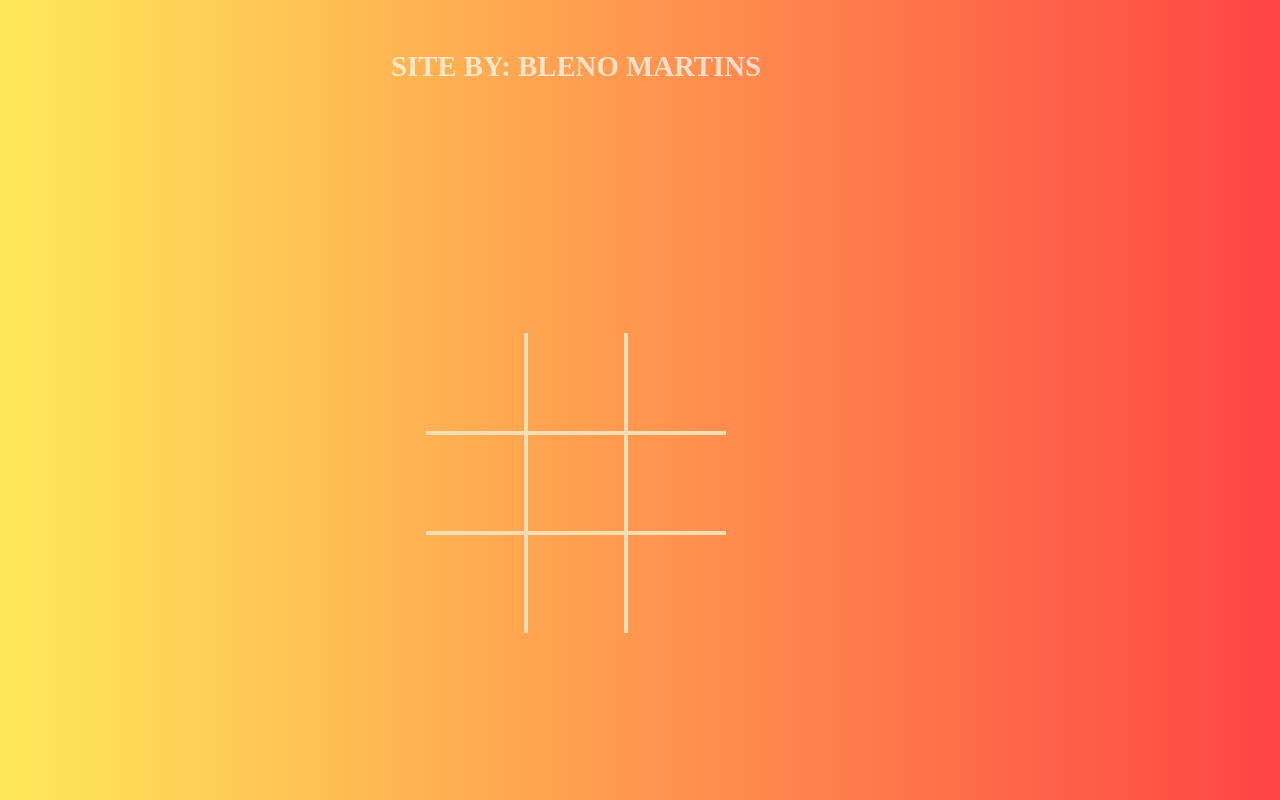
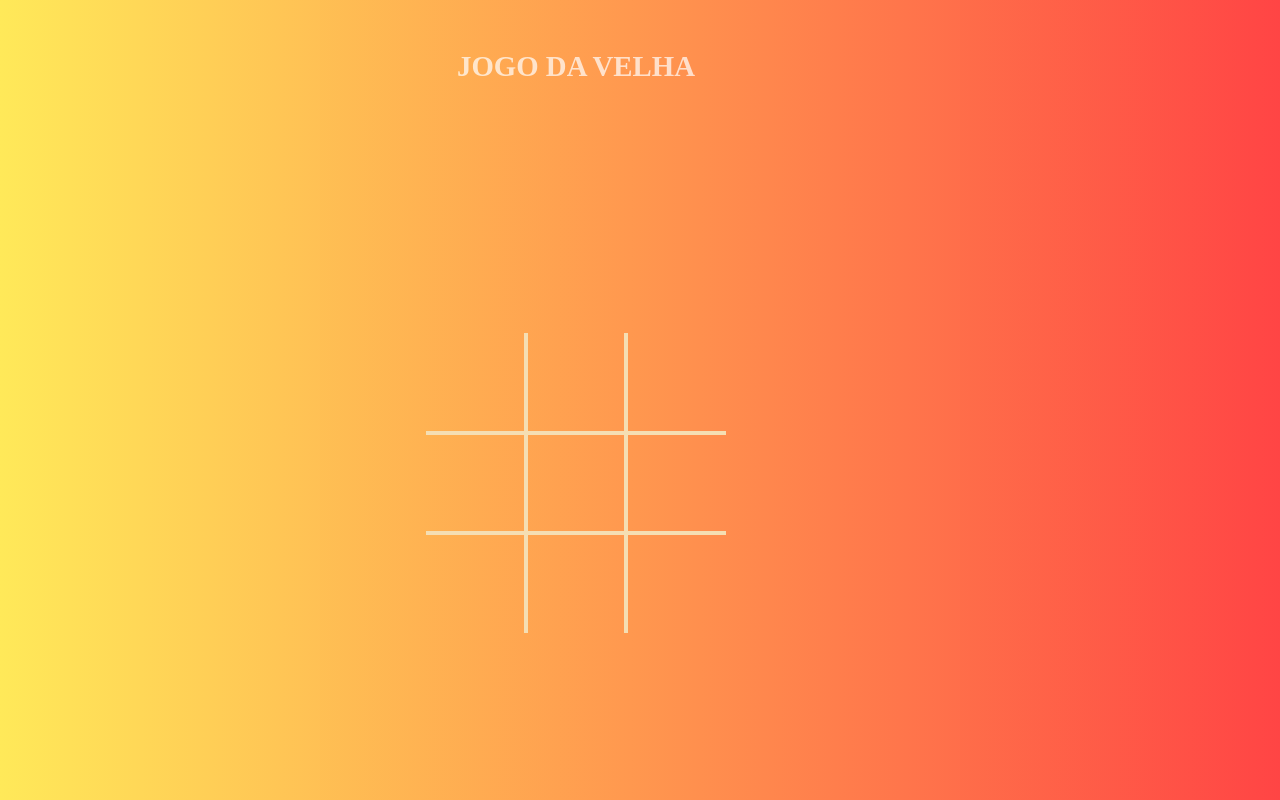
Before and after one commit to Blenomf/jogo-da-velha, a plain HTML site: page index.html in a window 1280 px wide. Shown: the top 800 px of the page. Drawn offline with Linux system fonts and the light colour scheme.

Commit message:
Versão 1.0.2

```diff
--- a/index.html
+++ b/index.html
@@ -19,7 +19,7 @@
         <header>
             <div class="site-by-bleno-martins">
                 <a href="https://bleno-martins-jogo-da-velha.netlify.app/">
-                    <h1>SITE BY: BLENO MARTINS</h1>
+                    <h1>JOGO DA VELHA</h1>
                 </a>
             </div>
         </header>
--- a/style.css
+++ b/style.css
@@ -21,6 +21,10 @@ body {
 h1 {
     display: flex;
     justify-content: center;
+    align-items: center;
+    align-content: center;
+    justify-items: center;
+    text-align: center;
     padding-top: 50px;
     margin-bottom: 0px 0px 0px;
     border-bottom: none;
```
Also changed, not shown: script.js (line endings or trailing spaces).
